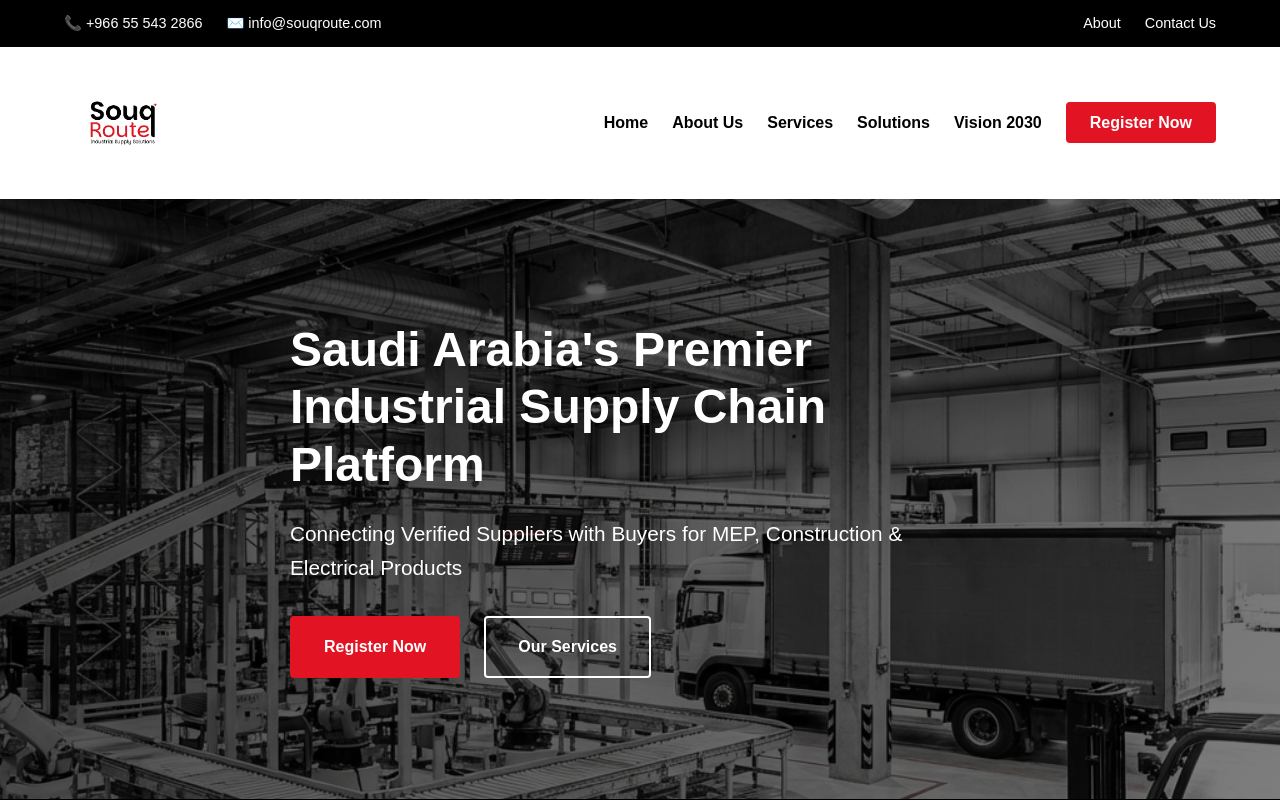
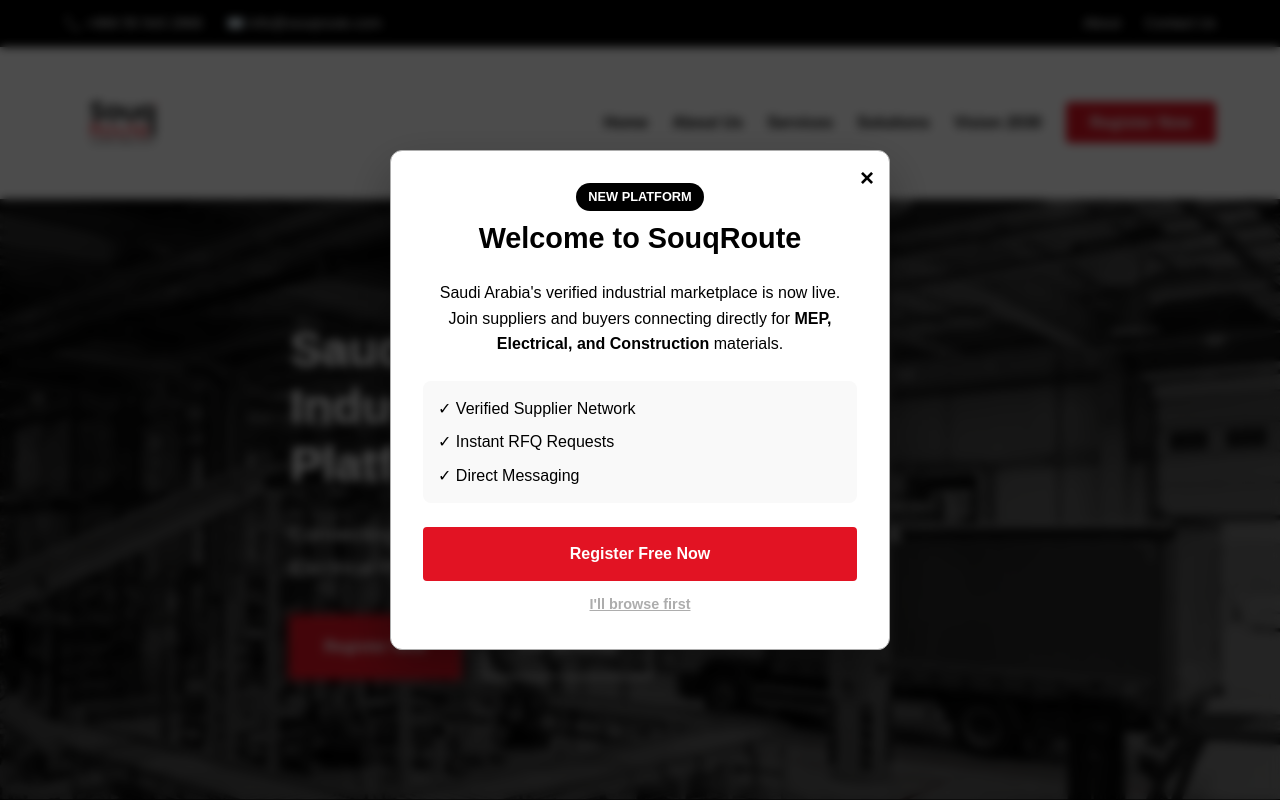
Before and after one commit to SAJAD9895/souqe_route, a React (Vite) app: page / in a window 1280 px wide. Shown: the top 800 px of the page. Built offline with nearby package versions, Linux system fonts and the light colour scheme; a web font is replaced by a local one.

Commit message:
Add provoking features: Pulse animation on Hero CTA and Welcome Modal for new visitors

```diff
--- /dev/null
+++ b/src/components/WelcomeModal.css
@@ -0,0 +1,128 @@
+.modal-overlay {
+    position: fixed;
+    top: 0;
+    left: 0;
+    width: 100%;
+    height: 100%;
+    background: rgba(0, 0, 0, 0.7);
+    display: flex;
+    justify-content: center;
+    align-items: center;
+    z-index: 9999;
+    backdrop-filter: blur(5px);
+    animation: fadeIn 0.3s ease-out;
+}
+
+.modal-container {
+    background: var(--color-white);
+    padding: var(--spacing-lg);
+    border-radius: 12px;
+    width: 90%;
+    max-width: 500px;
+    position: relative;
+    box-shadow: 0 20px 50px rgba(0, 0, 0, 0.3);
+    border: 1px solid var(--color-gray);
+    animation: slideUp 0.4s ease-out;
+}
+
+.modal-close {
+    position: absolute;
+    top: 15px;
+    right: 15px;
+    background: transparent;
+    border: none;
+    font-size: 1.5rem;
+    color: var(--color-black);
+    cursor: pointer;
+    line-height: 1;
+}
+
+.modal-header {
+    text-align: center;
+    margin-bottom: var(--spacing-md);
+}
+
+.modal-badge {
+    background: var(--color-black);
+    color: var(--color-white);
+    padding: 4px 12px;
+    border-radius: 20px;
+    font-size: 0.8rem;
+    font-weight: 600;
+    text-transform: uppercase;
+    display: inline-block;
+    margin-bottom: 10px;
+}
+
+.modal-header h2 {
+    color: var(--color-black);
+    font-size: 1.8rem;
+    margin: 0;
+}
+
+.modal-content {
+    text-align: center;
+}
+
+.modal-content p {
+    color: var(--color-black);
+    margin-bottom: var(--spacing-md);
+    line-height: 1.6;
+}
+
+.modal-benefits {
+    list-style: none;
+    text-align: left;
+    background: #f9f9f9;
+    padding: 15px;
+    border-radius: 8px;
+    margin-bottom: var(--spacing-md);
+    display: inline-block;
+    width: 100%;
+}
+
+.modal-benefits li {
+    margin-bottom: 8px;
+    color: var(--color-black);
+    font-weight: 500;
+}
+
+.modal-benefits li:last-child {
+    margin-bottom: 0;
+}
+
+.btn-link {
+    background: none;
+    border: none;
+    color: var(--color-gray);
+    text-decoration: underline;
+    margin-top: 15px;
+    cursor: pointer;
+    font-size: 0.9rem;
+}
+
+.btn-link:hover {
+    color: var(--color-black);
+}
+
+@keyframes fadeIn {
+    from {
+        opacity: 0;
+    }
+
+    to {
+        opacity: 1;
+    }
+}
+
+@keyframes slideUp {
+    from {
+        transform: translateY(50px);
+        opacity: 0;
+    }
+
+    to {
+        transform: translateY(0);
+        opacity: 1;
+    }
+}
--- /dev/null
+++ b/src/components/WelcomeModal.jsx
@@ -0,0 +1,65 @@
+import { useState, useEffect } from 'react';
+import './WelcomeModal.css';
+
+function WelcomeModal() {
+    const [isOpen, setIsOpen] = useState(false);
+
+    useEffect(() => {
+        // Check if user has already seen the modal in this session
+        const hasSeenModal = sessionStorage.getItem('souqroute_modal_seen');
+
+        if (!hasSeenModal) {
+            const timer = setTimeout(() => {
+                setIsOpen(true);
+                sessionStorage.setItem('souqroute_modal_seen', 'true');
+            }, 3000); // Show after 3 seconds
+
+            return () => clearTimeout(timer);
+        }
+    }, []);
+
+    const handleClose = () => {
+        setIsOpen(false);
+    };
+
+    const handleRegisterClick = () => {
+        setIsOpen(false);
+        const registerSection = document.getElementById('about');
+        if (registerSection) {
+            registerSection.scrollIntoView({ behavior: 'smooth' });
+        }
+    };
+
+    if (!isOpen) return null;
+
+    return (
+        <div className="modal-overlay">
+            <div className="modal-container">
+                <button className="modal-close" onClick={handleClose}>×</button>
+                <div className="modal-content">
+                    <div className="modal-header">
+                        <span className="modal-badge">New Platform</span>
+                        <h2>Welcome to SouqRoute</h2>
+                    </div>
+                    <p>
+                        Saudi Arabia's verified industrial marketplace is now live.
+                        Join suppliers and buyers connecting directly for <strong>MEP, Electrical, and Construction</strong> materials.
+                    </p>
+                    <ul className="modal-benefits">
+                        <li>✓ Verified Supplier Network</li>
+                        <li>✓ Instant RFQ Requests</li>
+                        <li>✓ Direct Messaging</li>
+                    </ul>
+                    <button className="btn btn-primary btn-block btn-pulse" onClick={handleRegisterClick}>
+                        Register Free Now
+                    </button>
+                    <button className="btn-link" onClick={handleClose}>
+                        I'll browse first
+                    </button>
+                </div>
+            </div>
+        </div>
+    );
+}
+
+export default WelcomeModal;
--- a/src/pages/Home.css
+++ b/src/pages/Home.css
@@ -59,6 +59,24 @@
 .hero-buttons {
     display: flex;
     gap: var(--spacing-md);
+}
+
+@keyframes pulse-red {
+    0% {
+        box-shadow: 0 0 0 0 rgba(226, 19, 35, 0.7);
+    }
+
+    70% {
+        box-shadow: 0 0 0 10px rgba(226, 19, 35, 0);
+    }
+
+    100% {
+        box-shadow: 0 0 0 0 rgba(226, 19, 35, 0);
+    }
+}
+
+.btn-pulse {
+    animation: pulse-red 2s infinite;
 }
 
 /* ===== Stats Bar ===== */
--- a/src/pages/Home.jsx
+++ b/src/pages/Home.jsx
@@ -1,12 +1,14 @@
 import { useState } from 'react';
 import './Home.css';
 import RegistrationForm from '../components/RegistrationForm';
+import WelcomeModal from '../components/WelcomeModal';
 import { supabase } from '../lib/supabaseClient';
 
 function Home() {
 
     return (
         <div className="home-page">
+            <WelcomeModal />
             {/* Hero Section */}
             <section className="hero">
                 <div className="hero-image">
@@ -22,7 +24,7 @@
                             <h1>Saudi Arabia's Premier Industrial Supply Chain Platform</h1>
                             <p>Connecting Verified Suppliers with Buyers for MEP, Construction & Electrical Products</p>
                             <div className="hero-buttons">
-                                <a href="#about" className="btn btn-primary">Register Now</a>
+                                <a href="#about" className="btn btn-primary btn-pulse">Register Now</a>
                                 <a href="#services" className="btn btn-secondary">Our Services</a>
                             </div>
                         </div>
```
